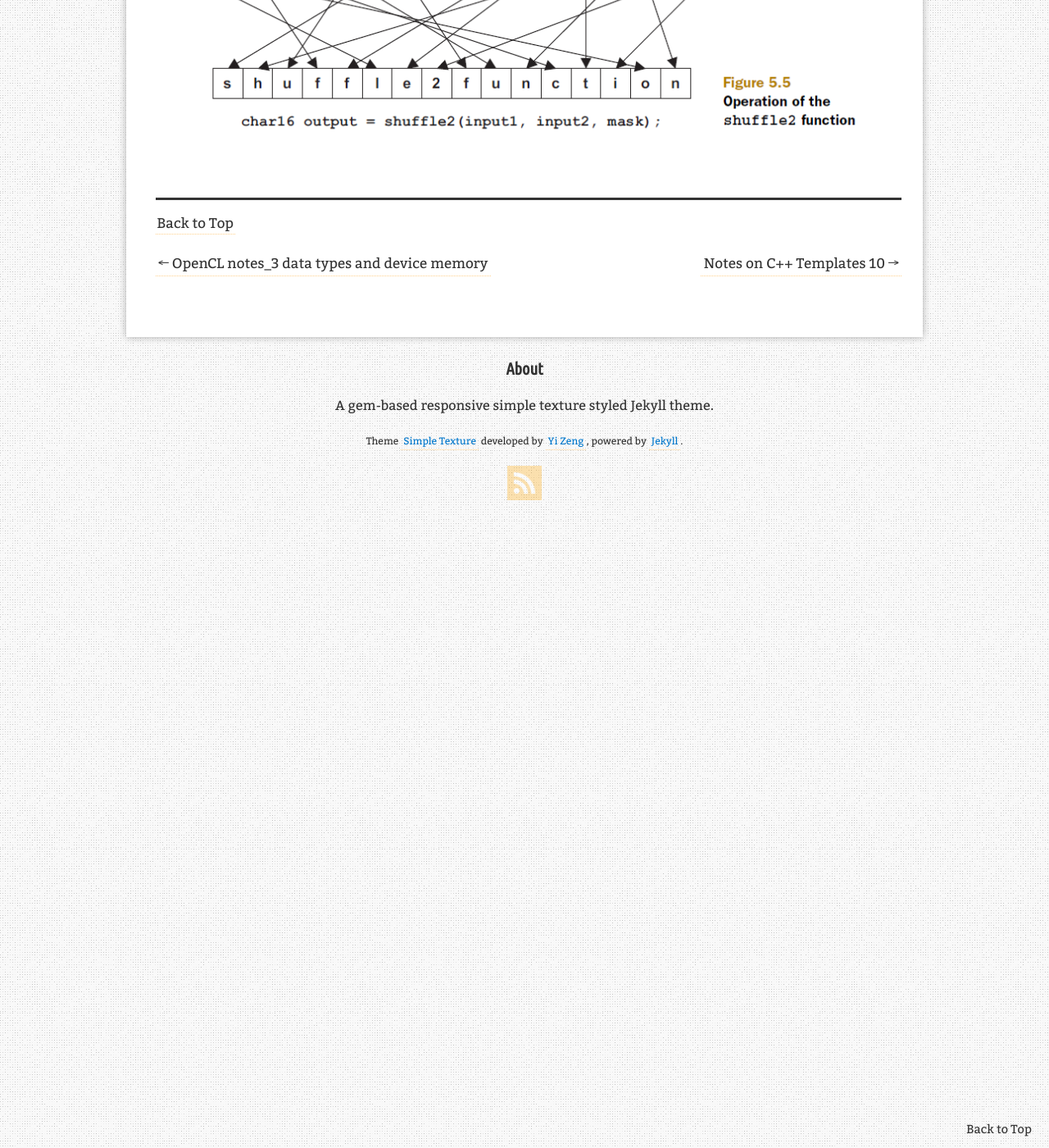
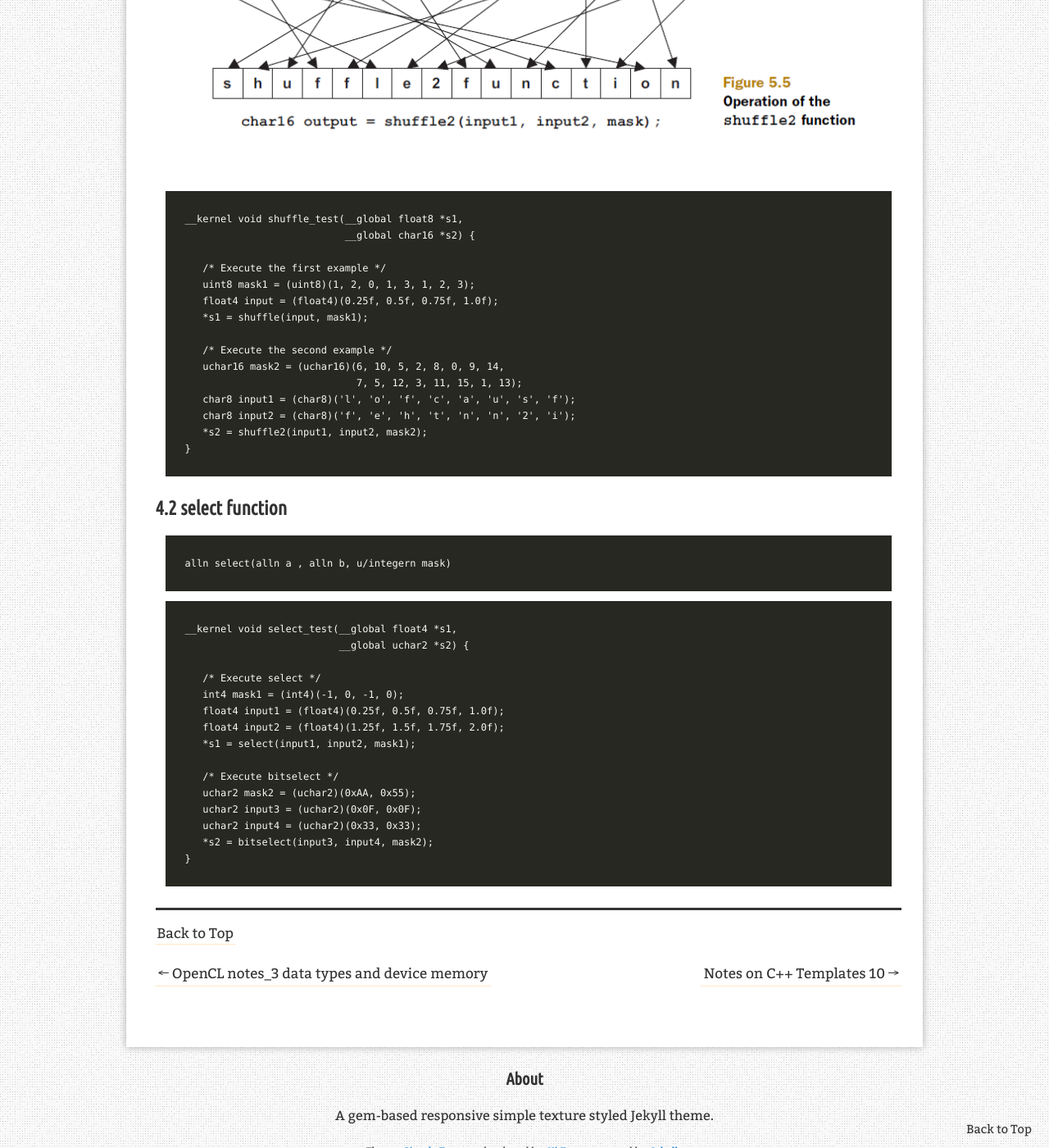
Before and after one commit to Aperjump/Aperjump.github.io, a Jekyll site: the page built from _posts/2018-01-18-OpenCL_4.md, in a window 1280 px wide and 1400 px high, scrolled down 4565 px. Shown: the whole window at 82% size. Built offline with Jekyll 4.4.1, drawn with Linux system fonts in a browser that asks for light colours; nearby versions of some CDN libraries; comment, search, counter and statistics services are not loaded.

Commit message:
finish openCL_4

````diff
--- a/_posts/2018-01-18-OpenCL_4.md
+++ b/_posts/2018-01-18-OpenCL_4.md
@@ -118,3 +118,43 @@ The `shuffle` function creates a vector whose components are taken from those in
 
 `shuffle2` version:
 ![openCL_4_2](https://raw.githubusercontent.com/Aperjump/Aperjump.github.io/master/_picture/2018-01-18-OpenCL_4/OpenCL_4_2.PNG)
+
+```
+__kernel void shuffle_test(__global float8 *s1,
+                           __global char16 *s2) {
+
+   /* Execute the first example */
+   uint8 mask1 = (uint8)(1, 2, 0, 1, 3, 1, 2, 3);
+   float4 input = (float4)(0.25f, 0.5f, 0.75f, 1.0f);
+   *s1 = shuffle(input, mask1);
+
+   /* Execute the second example */
+   uchar16 mask2 = (uchar16)(6, 10, 5, 2, 8, 0, 9, 14,
+                             7, 5, 12, 3, 11, 15, 1, 13);
+   char8 input1 = (char8)('l', 'o', 'f', 'c', 'a', 'u', 's', 'f');
+   char8 input2 = (char8)('f', 'e', 'h', 't', 'n', 'n', '2', 'i');
+   *s2 = shuffle2(input1, input2, mask2);
+}
+```
+
+### 4.2 select function
+```
+alln select(alln a , alln b, u/integern mask)
+```
+```
+__kernel void select_test(__global float4 *s1,
+                          __global uchar2 *s2) {
+
+   /* Execute select */
+   int4 mask1 = (int4)(-1, 0, -1, 0);
+   float4 input1 = (float4)(0.25f, 0.5f, 0.75f, 1.0f);
+   float4 input2 = (float4)(1.25f, 1.5f, 1.75f, 2.0f);
+   *s1 = select(input1, input2, mask1);
+
+   /* Execute bitselect */
+   uchar2 mask2 = (uchar2)(0xAA, 0x55);
+   uchar2 input3 = (uchar2)(0x0F, 0x0F);
+   uchar2 input4 = (uchar2)(0x33, 0x33);
+   *s2 = bitselect(input3, input4, mask2);
+}
+```
````
